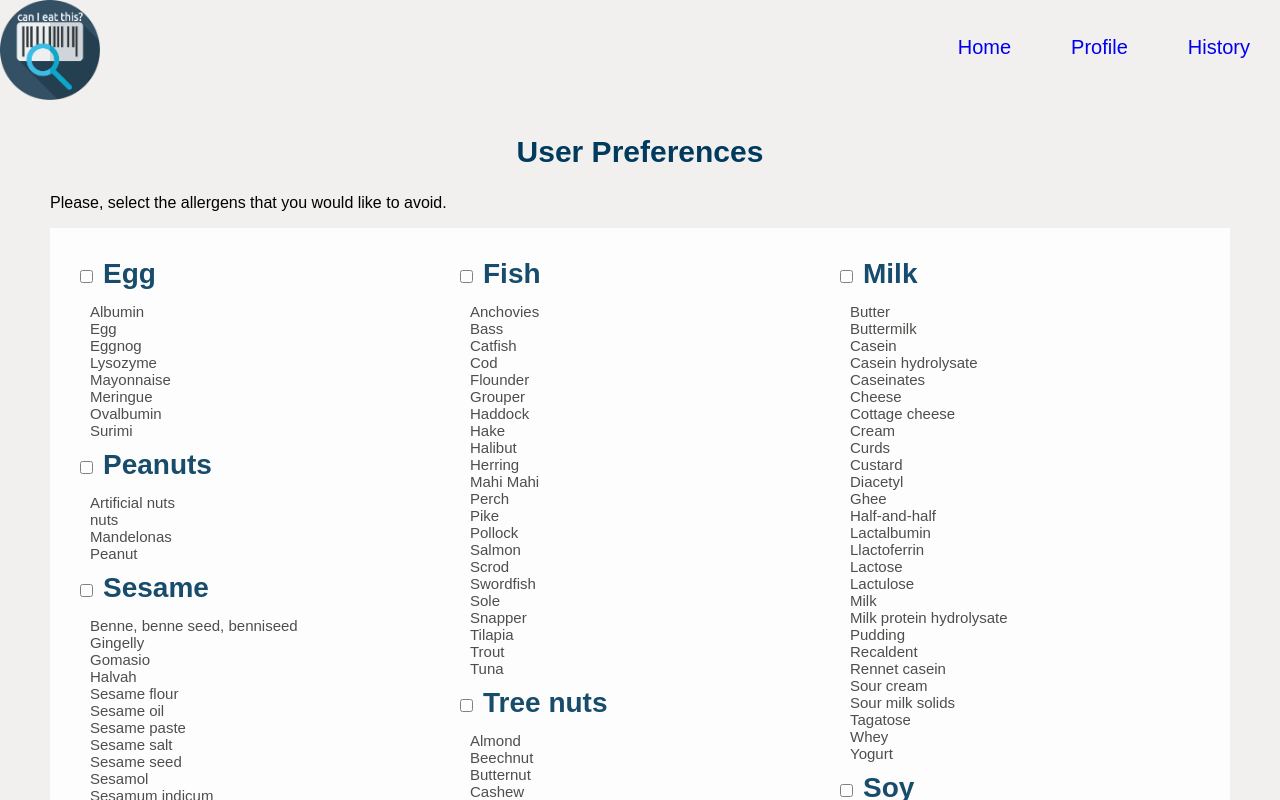
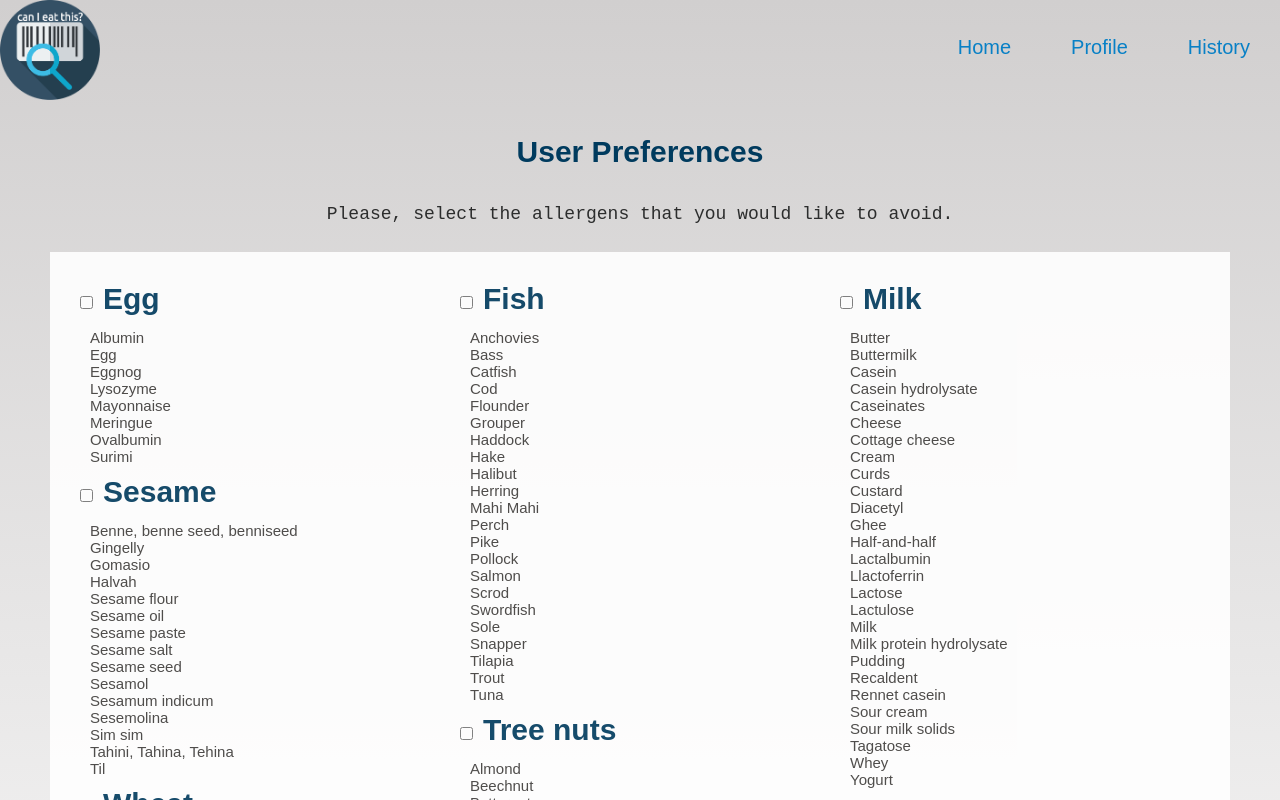
Before and after one commit to naeohmi/can-i-eat-this, a React (Create React App) app in the folder react/: page /profile in a window 1280 px wide. Shown: the top 800 px of the page. Built offline with nearby package versions, Linux system fonts and the light colour scheme.

Commit message:
more changes to style

```diff
--- a/react/src/App.css
+++ b/react/src/App.css
@@ -1,7 +1,10 @@
 body {
 	margin: 0 auto;
-	background-color: #F2F0EF;
-	align: center;
+	background: #F2F0EF; /* For browsers that do not support gradients */
+    background: -webkit-linear-gradient(#d1cfcf, #ffffff); /* For Safari 5.1 to 6.0 */
+    background: -o-linear-gradient(#d1cfcf, #ffffff); /* For Opera 11.1 to 12.0 */
+    background: -moz-linear-gradient(#d1cfcf, #ffffff); /* For Firefox 3.6 to 15 */
+    background: linear-gradient(#d1cfcf, #ffffff); /* Standard syntax (must be last) */
 }
 
 /* Text */
@@ -16,10 +19,15 @@ h2 {
 }
 
 h3 {
-	font-size: 28px;
+	font-size: 30px;
 	margin: 10px 0;
 	color: #003B5E;
 	font-family: helvetica;
+	font-family: 'Ubuntu Condensed', sans-serif;
+}
+
+h4 {
+	font-size: 30px;
 	font-family: 'Ubuntu Condensed', sans-serif;
 }
 
@@ -33,6 +41,10 @@ h6 {
 
 p {
 	font-family: 'Ubuntu', sans-serif;
+}
+
+a {
+	color: #0880C6;
 }
 
 /* Navigation Component */
@@ -144,6 +156,10 @@ input[type=text] {
 	background-color: #F7F7F7;
 }
 
+.ing {
+	padding: 10px;
+}
+
 .tableResult {
 	border: 1px solid #D1D1D1;
 }
@@ -177,6 +193,15 @@ td {
 
 .profile {
 	padding: 10px 50px;
+}
+
+
+.paragraph {
+	font-size: 18px;
+	font-family: 'Ubuntu Mono', monospace;
+	color: #2c2d2d;
+	text-align: center;
+	padding: 10px;
 }
 
 .row {
@@ -228,12 +253,8 @@ input[type=checkbox] {
 	text-align: center;
 	padding: 20px;
 	background-color: #f2f2f2;
-	width: 100%;
-}
-
-th.history {
-	border: 1px solid black;
-	width: 100%;
+	width: 90%;
+	border: 1px solid #FFFFFF;
 }
 
 .historyRow tr {
@@ -269,14 +290,13 @@ th.history {
 .action {
 	text-align: center;
 	font-size: 18px;
-	background-color: #D92821;
 	width: 20px;
 	height: 30px;
-	color: #FFFFFF;
+	color: #D92821;
 }
 
 .action:hover {
-	background-color: #FF241C;
+	color: #FF241C;
 }
 
 .prod {
--- a/react/src/components/Profile.js
+++ b/react/src/components/Profile.js
@@ -75,7 +75,7 @@ class Profile extends Component {
     return (
       <div className="profile">
        <h2>User Preferences</h2>
-       <p>Please, select the allergens that you would like to avoid.</p>
+       <p className="paragraph">Please, select the allergens that you would like to avoid.</p>
 		<form onSubmit={this.userPreferences}>
 		<div className="row">
 		<div className="column">
@@ -90,14 +90,6 @@ class Profile extends Component {
 			Meringue<br/>
 			Ovalbumin<br/>
 			Surimi<br/>
-			</h6>
-		  <h3><input className="issuesCheckbox" type="checkbox" name="peanuts" ref="peanuts"
-		  checked={this.props.issues[3]} readOnly={this.props.readOnly}/>Peanuts</h3>
-		  	<h6>
-		    Artificial nuts<br/>
-		    nuts<br/>
-		    Mandelonas<br/>
-		    Peanut <br/>
 			</h6>
 		  <h3><input className="issuesCheckbox" type="checkbox" name="sesame" ref="sesame"
 		  checked={this.props.issues[4]} readOnly={this.props.readOnly}/>Sesame</h3>
@@ -118,17 +110,30 @@ class Profile extends Component {
 		    Tahini, Tahina, Tehina<br/>
 		    Til<br/>
 		    </h6>
-		  <h3><input className="issuesCheckbox" type="checkbox" name="shellfish" ref="shellfish"
-		  checked={this.props.issues[5]} readOnly={this.props.readOnly}/>Shell Fish</h3>
+		  <h3><input className="issuesCheckbox" type="checkbox" name="wheat" ref="wheat"
+		  checked={this.props.issues[8]} readOnly={this.props.readOnly}/>Wheat</h3>
 		    <h6>
-		  	Barnacle<br/>
-		    Crab<br/>
-		    Crawfish<br/>
-		    Krill<br/>
-		    Lobster<br/>
-		    Prawns<br/>
-		    Shrimp<br/>
+		    Breed crumbs<br/>
+		    Bulgur<br/>
+		    Cereal extract<br/>
+		    Club wheat<br/>
+		    Couscous<br/>
+		    Cracker meal<br/>
+		    Durun<br/>
+		    Einkorn<br/>
+		    Emmer<br/>
+		    Farina<br/>
+		    Flour<br/>
+		    Hydrolyzed wheat protein<br/>
 		    </h6>
+		  <h3><input className="issuesCheckbox" type="checkbox" name="peanuts" ref="peanuts"
+		  checked={this.props.issues[3]} readOnly={this.props.readOnly}/>Peanuts</h3>
+		  	<h6>
+		    Artificial nuts<br/>
+		    nuts<br/>
+		    Mandelonas<br/>
+		    Peanut <br/>
+			</h6>
 		</div>
 		<div className="column">
 		  <h3><input className="issuesCheckbox" type="checkbox" name="fish" ref="fish"
@@ -215,6 +220,17 @@ class Profile extends Component {
 			Whey<br/>
 			Yogurt<br/>
 			</h6>
+		  <h3><input className="issuesCheckbox" type="checkbox" name="shellfish" ref="shellfish"
+		  checked={this.props.issues[5]} readOnly={this.props.readOnly}/>Shell Fish</h3>
+		    <h6>
+		  	Barnacle<br/>
+		    Crab<br/>
+		    Crawfish<br/>
+		    Krill<br/>
+		    Lobster<br/>
+		    Prawns<br/>
+		    Shrimp<br/>
+		    </h6>
 		  <h3><input className="issuesCheckbox" type="checkbox" name="soy" ref="soy"
 		  checked={this.props.issues[6]} readOnly={this.props.readOnly}/>Soy</h3>
 		    <h6>
@@ -232,22 +248,6 @@ class Profile extends Component {
 		    Textured vegetable protein<br/>
 		    Tofu<br/>
 		    </h6>
-		  <h3><input className="issuesCheckbox" type="checkbox" name="wheat" ref="wheat"
-		  checked={this.props.issues[8]} readOnly={this.props.readOnly}/>Wheat</h3>
-		    <h6>
-		    Breed crumbs<br/>
-		    Bulgur<br/>
-		    Cereal extract<br/>
-		    Club wheat<br/>
-		    Couscous<br/>
-		    Cracker meal<br/>
-		    Durun<br/>
-		    Einkorn<br/>
-		    Emmer<br/>
-		    Farina<br/>
-		    Flour<br/>
-		    Hydrolyzed wheat protein<br/>
-		    </h6>
 		</div>
 		</div>
 		  <div className="buttons">
--- a/react/src/components/UserResult.js
+++ b/react/src/components/UserResult.js
@@ -2,10 +2,7 @@ import React, { Component } from 'react';
 class UserResult extends Component{
   constructor(props) {
     super(props)
-    this.state = {
   }
-  }
-
   render() {
     var issues= [];
     console.log(this.props.issues)
@@ -13,13 +10,17 @@ class UserResult extends Component{
     for (var prop in Obj) {
     issues.push(Obj[prop]);
 }
+
     console.log(issues);
-    const images=["/images/eggs.png","/images/fish.png","/images/milk.png","/images/peanuts.png","/images/sesame.png","/images/shellfish.png","/images/soy.png","/images/treenuts.png","/images/wheat.png"];
-    let fact , advice;
+
+    const images=["/images/eggs.png","/images/fish.png","/images/milk.png",
+                  "/images/peanuts.png","/images/sesame.png","/images/shellfish.png",
+                  "/images/soy.png","/images/treenuts.png","/images/wheat.png"];
+    let fact, advice;
     let result=this.props.finding.map((d,i) => {
 
       if(issues[i]===d && d===true)
-        advice="allergy warning: This product is not for you";
+        advice="Allergy warning: This product is not for you";
       else
         advice=" ";
       if(d)
@@ -33,9 +34,9 @@ class UserResult extends Component{
         <td ><img src={images[i]} alt="allergies" /></td>
         <td >{advice}</td>
       </tr>
+    );
+   }
   )
-          }
-  );
 
     return (
       <center>
@@ -45,9 +46,8 @@ class UserResult extends Component{
         </tbody>
        </table>
       </center>
-    )
+     );
     }
    }
 
-
 export default UserResult;
```
Lines whose indentation alone changed are shown as unchanged.
